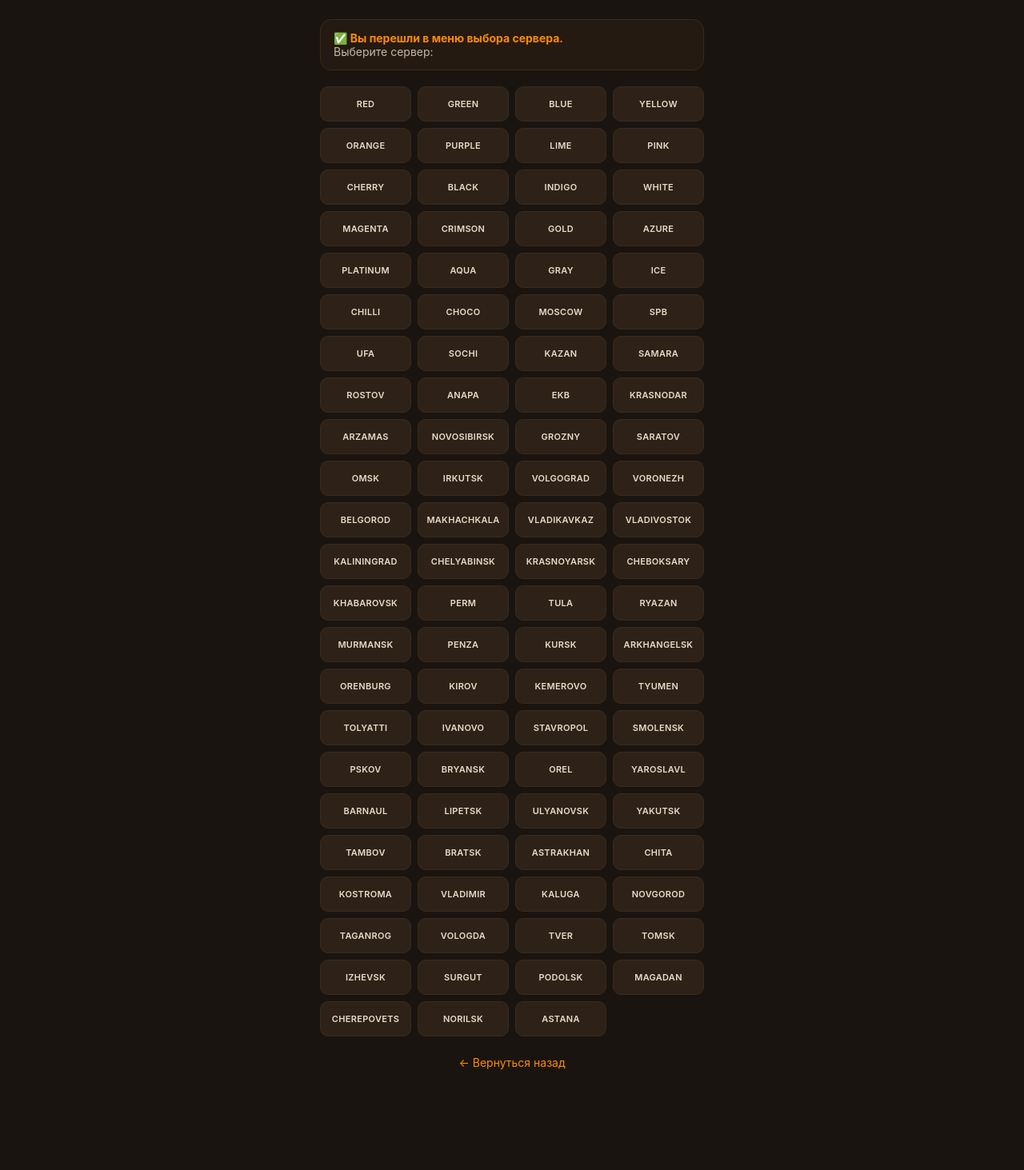
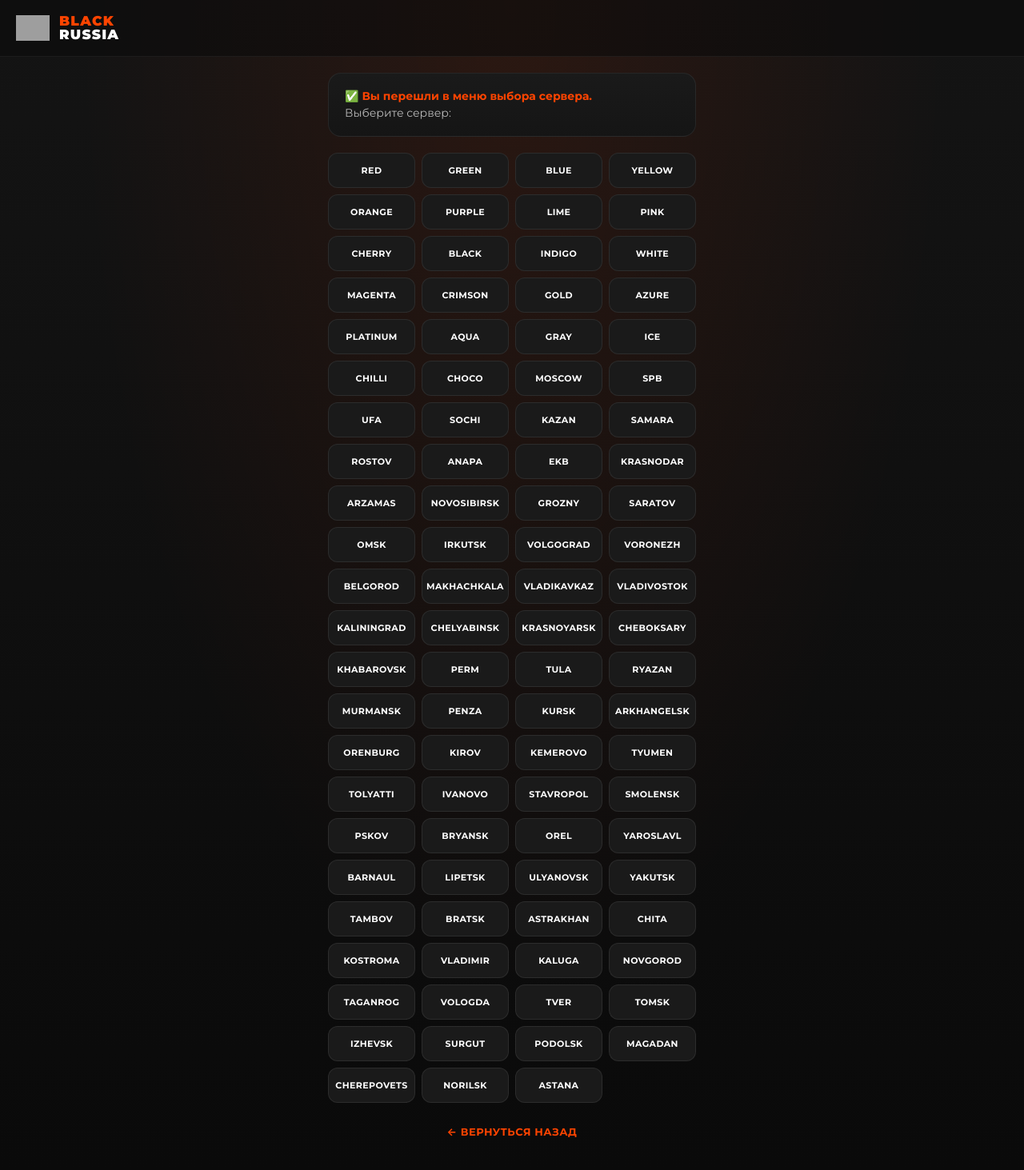
Before and after one commit to gor606140-ctrl/brhelper, a Flask app: page /bind in a window 1280 px wide. Shown: the whole page at 80% size. Before the commit the page ends 1337 px from the top, so only its background shows below. Run offline with Flask 3, Linux system fonts and the light colour scheme; grey boxes are pictures that could not be loaded.

Commit message:
Update server.html

```diff
--- a/templates/server.html
+++ b/templates/server.html
@@ -3,27 +3,44 @@
 <head>
 <meta charset="utf-8">
 <meta name="viewport" content="width=device-width, initial-scale=1">
-<title>Выбор сервера</title>
+<title>Выбор сервера — BLACK RUSSIA</title>
+<link href="https://fonts.googleapis.com/css2?family=Montserrat:wght@400;600;700;800;900&display=swap" rel="stylesheet">
 <style>
   * { box-sizing: border-box; margin: 0; padding: 0; }
   body {
-    background: #1a1410;
-    color: #e8dcc8;
-    font-family: -apple-system, BlinkMacSystemFont, "Segoe UI", Roboto, sans-serif;
+    background: #0e0e0e;
+    color: #ffffff;
+    font-family: 'Montserrat', -apple-system, sans-serif;
     min-height: 100vh;
-    padding: 24px 16px;
+    padding: 0 0 40px;
+    background-image:
+      radial-gradient(ellipse at 50% 0%, rgba(255,60,0,0.10), transparent 60%),
+      linear-gradient(180deg, #141414 0%, #0a0a0a 100%);
   }
-  .wrap { max-width: 480px; margin: 0 auto; }
+  .header {
+    display: flex;
+    align-items: center;
+    padding: 14px 20px;
+    border-bottom: 1px solid rgba(255,255,255,0.06);
+    background: rgba(10,10,10,0.6);
+  }
+  .header img { height: 42px; width: 42px; object-fit: contain; margin-right: 12px; }
+  .header .title { display: flex; flex-direction: column; line-height: 1; }
+  .header .title .b { color: #ff4400; font-weight: 900; font-size: 17px; letter-spacing: 1.2px; }
+  .header .title .r { color: #ffffff; font-weight: 900; font-size: 17px; letter-spacing: 1.2px; }
+  .wrap { max-width: 500px; margin: 0 auto; padding: 20px 20px 0; }
   .head {
-    background: #241a12;
-    border: 1px solid #3a2a1c;
-    border-radius: 14px;
-    padding: 14px 16px;
+    background: linear-gradient(180deg, #1a1a1a 0%, #151515 100%);
+    border: 1px solid rgba(255,255,255,0.07);
+    border-radius: 16px;
+    padding: 18px 20px;
     margin-bottom: 20px;
     font-size: 14px;
-    color: #c8b8a0;
+    color: #b8b8b8;
+    line-height: 1.5;
+    font-weight: 500;
   }
-  .head strong { color: #ff8c00; }
+  .head .ok { color: #ff4400; font-weight: 700; }
   .grid {
     display: grid;
     grid-template-columns: repeat(4, 1fr);
@@ -33,37 +50,47 @@
     display: flex;
     align-items: center;
     justify-content: center;
-    background: #2e2218;
-    color: #e8dcc8;
+    background: #1a1a1a;
+    color: #ffffff;
     text-decoration: none;
     padding: 14px 4px;
-    border-radius: 10px;
+    border-radius: 12px;
     font-size: 11px;
-    font-weight: 600;
-    border: 1px solid #3a2a1c;
+    font-weight: 700;
+    border: 1px solid rgba(255,255,255,0.08);
     text-align: center;
-    letter-spacing: 0.3px;
+    letter-spacing: 0.4px;
     transition: all 0.1s;
   }
   .srv:active {
-    background: #ff8c00;
-    color: #1a1410;
-    border-color: #ff8c00;
+    background: linear-gradient(135deg, #ff4400, #cc2800);
+    border-color: transparent;
   }
   .back {
     display: block;
     text-align: center;
-    margin-top: 24px;
-    color: #ff8c00;
+    margin-top: 28px;
+    color: #ff4400;
     text-decoration: none;
-    font-size: 14px;
+    font-size: 13px;
+    font-weight: 700;
+    letter-spacing: 0.5px;
+    text-transform: uppercase;
   }
 </style>
 </head>
 <body>
+  <div class="header">
+    <img src="https://i.postimg.cc/y86F1KVm/images-(9).jpg" alt="BR">
+    <div class="title">
+      <span class="b">BLACK</span>
+      <span class="r">RUSSIA</span>
+    </div>
+  </div>
+
   <div class="wrap">
     <div class="head">
-    <strong>✅ Вы перешли в меню выбора сервера.</strong><br>
+      <span class="ok">✅ Вы перешли в меню выбора сервера.</span><br>
       Выберите сервер:
     </div>
 
```
Lines whose indentation alone changed are shown as unchanged.
